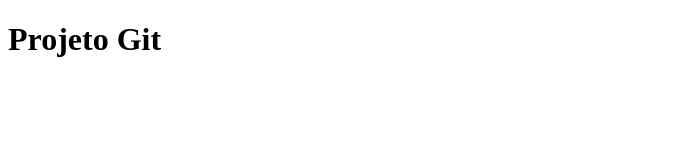
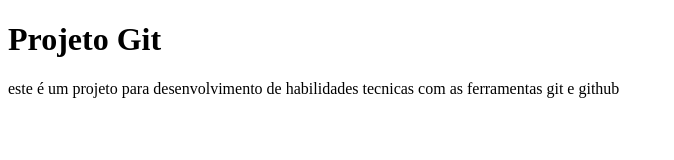
Before and after one commit to EdersonHTT/Aula7-outro, a plain HTML site: page index.html in a window 1280 px wide. Shown: the whole page, without its empty margins (0-674 px from the left). Drawn offline with Linux system fonts and the light colour scheme.

Commit message:
feat: adiciona tag p com descrição

```diff
--- a/index.html
+++ b/index.html
@@ -7,5 +7,6 @@
 </head>
 <body>
     <h1>Projeto Git</h1>
+    <p>este é um projeto para desenvolvimento de habilidades tecnicas com as ferramentas git e github</p>
 </body>
 </html>
```
